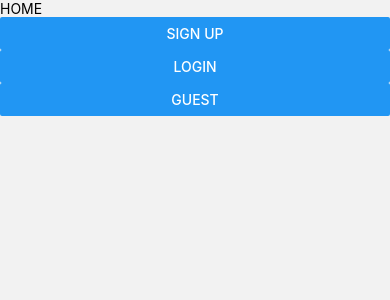
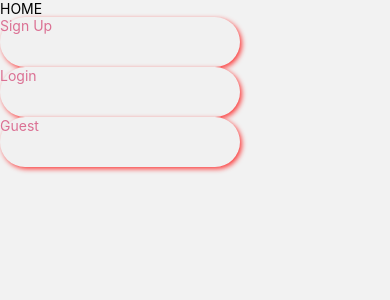
Before and after one commit to Ynov-Projects-Armelle-Tyler/app_BlindDeez, a React Native app: screen /Home in a window 390 px wide. Shown: the top 300 px of the page. Built offline with nearby package versions, Linux system fonts and the light colour scheme.

Commit message:
feat: DefaultButton add structure with styled-components

```diff
--- a/package.json
+++ b/package.json
@@ -22,7 +22,8 @@
     "react-native-gesture-handler": "^2.1.1",
     "react-native-reanimated": "^2.3.1",
     "react-native-safe-area-context": "^3.3.2",
-    "react-native-screens": "^3.10.1"
+    "react-native-screens": "^3.10.1",
+    "styled-components": "^5.3.3"
   },
   "devDependencies": {
     "@babel/core": "^7.12.9",
--- /dev/null
+++ b/src/components/DefaultButton.js
@@ -0,0 +1,34 @@
+import React from 'react'
+import styled from 'styled-components/native'
+
+const StyledView = styled.View`
+  background-color: #F1F1F1;
+  shadow-opacity: 0.75;
+  shadow-radius: 5px;
+  shadow-color: red;
+  shadow-offset: 2px 2px;
+  border-radius: 27px;
+  width: 240px;
+  height: 50px;
+`
+
+const StyledImage = styled.Image`
+  color: palevioletred;
+`
+
+const StyledText = styled.Text`
+  color: palevioletred;
+`
+
+export default ({ image, title, onPress }) => {
+    return (
+        <StyledView>
+          { image ?. (
+            <StyledImage src={image} />
+          )}
+            <StyledText onPress={onPress}>
+              {title}
+            </StyledText>
+        </StyledView>
+    )
+}
--- a/src/components/ScreenNavigateButton.js
+++ b/src/components/ScreenNavigateButton.js
@@ -1,30 +1,11 @@
 import React from 'react';
-import { Button, StyleSheet } from 'react-native';
 import { useLinkTo } from '@react-navigation/native';
+import DefaultButton from './DefaultButton.js';
 
 export default ({ title, href }) => {
   const linkTo = useLinkTo();
 
   return (
-    <Button onPress={() => linkTo(href)} title={title} />
+    <DefaultButton onPress={() => linkTo(href)} title={title} />
   );
 };
-
-const styles = StyleSheet.create({
-  sectionContainer: {
-    marginTop: 32,
-    paddingHorizontal: 24,
-  },
-  sectionTitle: {
-    fontSize: 24,
-    fontWeight: '600',
-  },
-  sectionDescription: {
-    marginTop: 8,
-    fontSize: 18,
-    fontWeight: '400',
-  },
-  highlight: {
-    fontWeight: '700',
-  },
-});
```
Also changed, not shown: 1 other file (tests, documents, lock files or other folders).
